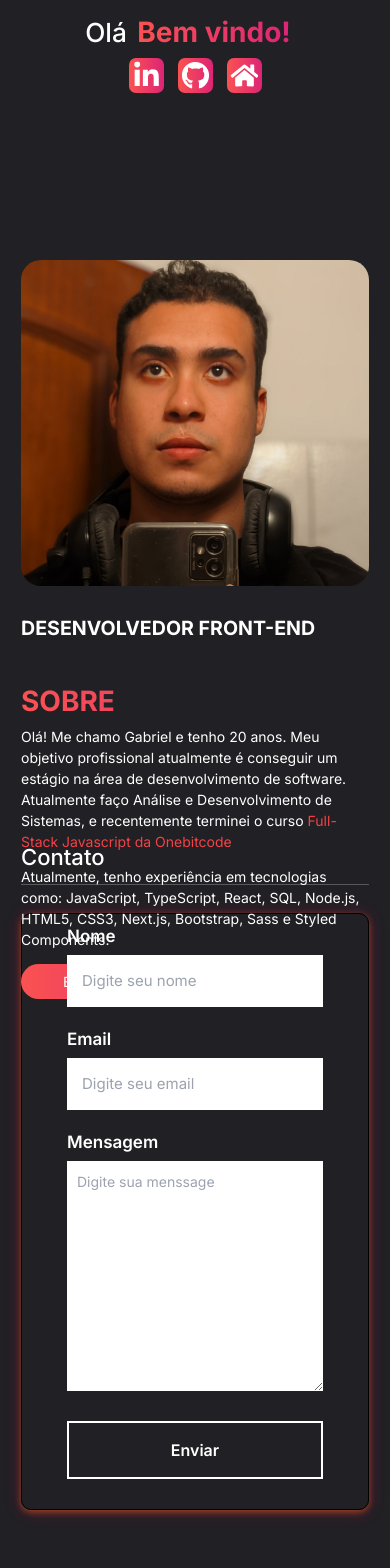
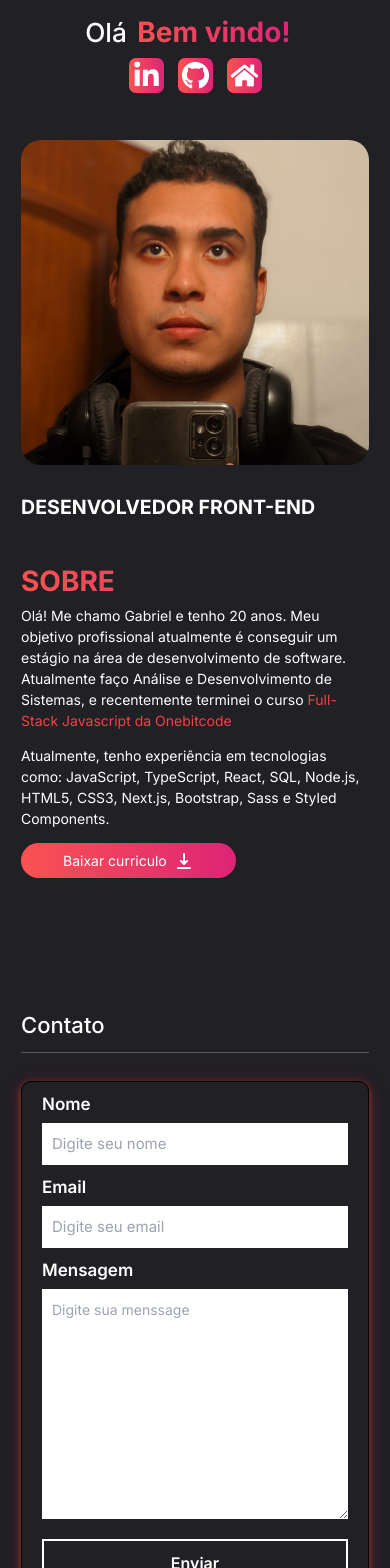
Before and after one commit to gabrielspessanha/portifolio, a Next.js app: page /about in a window 390 px wide. Shown: the top 1568 px of the page. Built offline with nearby package versions, Linux system fonts and the light colour scheme.

Commit message:
criando sessão de formulario para contato e página de obrigado para formulario enviado, e criando sua responsidade

```diff
--- /dev/null
+++ b/src/app/thankyou/page.tsx
@@ -0,0 +1,37 @@
+'use client'
+import { useEffect, useState } from 'react';
+import { Alert, Container } from 'reactstrap';
+
+import styles from './styles.module.scss'
+import Image from 'next/image';
+import Link from 'next/link';
+
+export default function Thankyou(name: string){
+  const [visible, setVisible] = useState(true);
+
+  const onDismiss = () => setVisible(false);
+
+  useEffect(()=>{
+    setVisible(true)
+    setTimeout(()=>{
+      setVisible(false)
+    }, 1000 * 3)
+  },[])
+
+  return (
+    <Container className='h-screen flex flex-col gap-2 justify-center items-center'>
+      <div className='fixed top-10 z-20'>
+        <Alert style={{ background: '#83E509', border: 'none'}} isOpen={visible} toggle={onDismiss}>
+          Menssagem enviada com sucesso!
+        </Alert>
+      </div>
+      <Image className='absolute right-6 bottom-5' src="/gif/thankyou.gif" alt="thankyougif" width={100} height={100} />
+      <h1>Obrigado pelo contato</h1>
+      <p className='text-center'>Recebi sua mensagem e entrarei em contato assim que possível</p>
+      <Link href="/about">
+        <button className={` ${styles.button}`}>Voltar</button>
+      </Link>
+
+    </Container>
+  )
+}
--- /dev/null
+++ b/src/app/thankyou/styles.module.scss
@@ -0,0 +1,29 @@
+
+.button{
+  background: linear-gradient(to bottom right, #FF9A5A, #EF4765);
+  border-radius: 12px;
+  color: #FFFFFF;
+  cursor: pointer;
+  display: inline-block;
+  font-family: -apple-system,system-ui,"Segoe UI",Roboto,Helvetica,Arial,sans-serif;
+  font-size: 16px;
+  font-weight: 500;
+  line-height: 2.5;
+  outline: transparent;
+  padding: .25rem 4rem;
+  text-align: center;
+  text-decoration: none;
+  transition: box-shadow .2s ease-in-out;
+  user-select: none;
+  -webkit-user-select: none;
+  touch-action: manipulation;
+  white-space: nowrap;
+}
+
+.button:not([disabled]):focus {
+  box-shadow: 0 0 .25rem rgba(0, 0, 0, 0.5), -.125rem -.125rem 1rem rgba(239, 71, 101, 0.5), .125rem .125rem 1rem rgba(255, 154, 90, 0.5);
+}
+
+.button:not([disabled]):hover {
+  box-shadow: 0 0 .25rem rgba(0, 0, 0, 0.5), -.125rem -.125rem 1rem rgba(239, 71, 101, 0.5), .125rem .125rem 1rem rgba(255, 154, 90, 0.5);
+}
--- a/src/components/About/styles.scss
+++ b/src/components/About/styles.scss
@@ -2,6 +2,7 @@
 .containerAbout{
     display: grid;
     place-content: center;
+    margin-bottom: 2rem;
     grid-template-columns: repeat(2, 1fr);
     gap: 2rem;
     width: 100%;
@@ -67,8 +68,7 @@
 
     .containerAbout{
         grid-template-columns: 1fr;
-        padding-top: 25rem;
-
+        padding-top: 20rem;
         .title-about{
             font-size: 1.7rem;
         }
@@ -85,6 +85,7 @@
 @media(max-width: 400px){
 
     .containerAbout{
+        padding-top: 10rem;
 
         .title-about{
             font-size: 1.4rem;
--- a/src/components/Contact/index.tsx
+++ b/src/components/Contact/index.tsx
@@ -2,7 +2,7 @@ import styles from './styles.module.scss';
 
 const Contact = () => {
   return (
-    <section className={`h-screen `}>
+    <section className={styles.container}>
       <h2>Contato</h2>
       <hr />
 
--- a/src/components/Contact/styles.module.scss
+++ b/src/components/Contact/styles.module.scss
@@ -55,3 +55,36 @@
     }
   }
 }
+
+@media(max-width: 770px){
+  .container{
+    padding-top: 20rem;
+  }
+}
+
+@media(max-width: 400px){
+  .container{
+    padding-top: 10rem;
+  }
+
+  .form{
+    margin: 2rem auto;
+    padding: 10px 20px;
+
+    input{
+      padding: 10px;
+      margin-bottom: 10px;
+    }
+    textarea{
+      padding: 10px;
+      margin-bottom: 20px;
+    }
+
+    button{
+      padding: 10px;
+      font-size: 16px;
+      margin-bottom: 20px;
+
+    }
+  }
+}
```
Also changed, not shown: public/gif/thankyou.gif (added).
